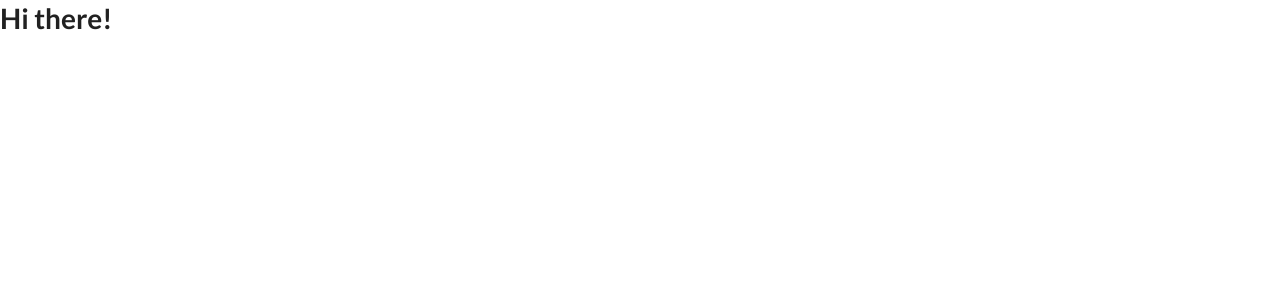
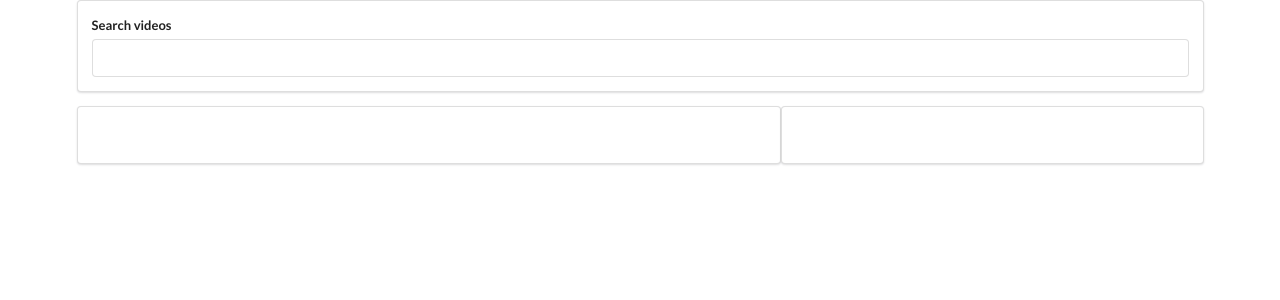
Before and after one commit to Mak-Pro/react-stephen-grider, a React (Create React App) app: page / in a window 1280 px wide. Shown: the top 300 px of the page. Built offline with nearby package versions, Linux system fonts and the light colour scheme.

Commit message:
fetch data from youtube api

```diff
--- /dev/null
+++ b/src/APIs/youtube.js
@@ -0,0 +1,9 @@
+import axios from 'axios';
+
+
+export default axios.create({
+	baseURL: 'https://www.googleapis.com/youtube/v3/',
+	params: {
+		maxResults: 5,
+	}
+});
--- a/src/App.js
+++ b/src/App.js
@@ -1,4 +1,10 @@
 import React, { Component } from 'react';
+import youtube from './APIs/youtube.js';
+
+
+import SearchBar from './components/SearchBar/SearchBar.js';
+import VideosList from './components/VideosList/VideosList.js';
+import VideoDetail from './components/VideoDetail/VideoDetail.js';
 
 
 
@@ -8,13 +14,68 @@ class App extends Component {
 	}
 
 	state = {
+		videos: [],
+		selectedVideo: {
+			id: null,
+			title: '',
+		},
+	}
 
+
+	onSearchSubmit = (value) => {
+
+		youtube.get('/search', {
+			params: {
+				q: value,
+				key: 'AIzaSyCGz1v0fhRr2bcWBtHCCByrD70X9SE8UAs',
+				part: 'snippet',
+				type: 'video',
+			}
+		})
+		.then(response => {
+			this.setState({
+				videos: response.data.items,
+			});
+		})
+		.catch(error => {
+			console.log(error.response);
+		});
 	}
+
+
+	selectedVideo = (id, title) => {
+		const newSelectedVideo = {
+			...this.state.selectedVideo,
+			id,
+			title
+		};
+		this.setState({ selectedVideo: newSelectedVideo });
+	}
+
 
 	render() {
 
 		return (
-			<h1>Hi there!</h1>
+			<div className='ui container'>
+				<SearchBar onSearchSubmit={this.onSearchSubmit}/>
+				<div className='ui grid container'>
+					<div className='row'>
+						<div className='ui ten wide column segment'>
+							{this.state.videos.length ? <VideoDetail
+								videoId={this.state.selectedVideo.id || this.state.videos[0].id.videoId}
+								videoTitle={this.state.selectedVideo.title || this.state.videos[0].snippet.title}
+							/> : null}
+						</div>
+						<div className='ui six wide column segment'>
+							<VideosList
+								videos={this.state.videos}
+								selectedVideo={(id, title) => this.selectedVideo(id, title)}
+							/>
+						</div>
+					</div>
+				</div>
+			</div>
+
 	  );
 	}
 
--- /dev/null
+++ b/src/components/SearchBar/SearchBar.js
@@ -0,0 +1,41 @@
+import React, { Component } from 'react';
+import youtube from '../../APIs/youtube.js';
+
+
+
+import './SearchBar.module.scss';
+
+
+class SearchBar extends Component {
+
+	state = {
+		inputValue: '',
+	}
+
+	onInputChange = (e) => {
+		this.setState({
+			inputValue: e.target.value,
+		});
+	}
+
+	onFormSubmit = (e) => {
+		e.preventDefault();
+		this.props.onSearchSubmit(this.state.inputValue);
+	}
+
+  render() {
+
+    return (
+			<div className='ui segment'>
+				<form className='ui form' onSubmit={this.onFormSubmit}>
+				<div className="field">
+					<label>Search videos</label>
+					<input type="text" onChange={this.onInputChange} value={this.state.inputValue}/>
+				</div>
+				</form>
+			</div>
+    );
+  }
+}
+
+export default SearchBar;
--- /dev/null
+++ b/src/components/VideoDetail/VideoDetail.js
@@ -0,0 +1,23 @@
+import React from 'react';
+
+const VideoDetail = ({ videoId, videoTitle }) => {
+
+	return (
+		<div className="ui card" style={{ width: 'auto', height: '100%', display: 'flex',flexDirection: 'column' }}>
+		  <div style={{ flex: 1 }}>
+		    <iframe
+		    	style={{ width: '100%', height: '100%' }}
+		    	src={`https://www.youtube.com/embed/${videoId}`}
+		    	frameBorder="0"
+		    	allow="accelerometer; autoplay; clipboard-write; encrypted-media; gyroscope; picture-in-picture"
+		    	allowFullScreen
+		    	></iframe>
+		  </div>
+		  <div style={{ padding: '2rem' }}>
+		    <h3 className="header">{videoTitle}</h3>
+		  </div>
+		</div>
+	);
+}
+
+export default VideoDetail;
--- /dev/null
+++ b/src/components/VideoItem/VideoItem.js
@@ -0,0 +1,17 @@
+import React from 'react';
+
+import styles from './VideoItem.module.scss';
+
+const VideoItem = ({ video, selectedVideo }) => {
+
+	return (
+		<div className={['item', `${styles.video__item}`].join(' ')} onClick={() => selectedVideo(video.id.videoId, video.snippet.title)}>
+			<img className={["ui image", `${styles.video__item_image}`].join(' ')} src={video.snippet.thumbnails.medium.url} />
+			<div className="content">
+				<h3 className="header">{video.snippet.title}</h3>
+			</div>
+		</div>
+	);
+}
+
+export default VideoItem;
--- /dev/null
+++ b/src/components/VideoItem/VideoItem.module.scss
@@ -0,0 +1,9 @@
+.video__item {
+	display: flex !important;
+	align-items: center;
+	cursor: pointer;
+
+	&_image {
+		max-width: 10rem !important;
+	}
+}
--- /dev/null
+++ b/src/components/VideosList/VideosList.js
@@ -0,0 +1,23 @@
+import React from 'react';
+import VideoItem from '../../components/VideoItem/VideoItem.js';
+
+import './VideosList.module.scss';
+
+const VideosList = ({ videos, selectedVideo }) => {
+
+	const videoItems = videos.map(item => {
+		return <VideoItem
+							key={item.id.videoId ? item.id.videoId : new Date()}
+							video={item}
+							selectedVideo={(id, title) => selectedVideo(id, title)}
+					 />;
+	});
+
+
+	return (
+		<div className='ui list'>{ videoItems }</div>
+	);
+
+}
+
+export default VideosList;
```
Also changed, not shown: src/components/SearchBar/SearchBar.module.scss (added), src/components/VideosList/VideosList.module.scss (added).
